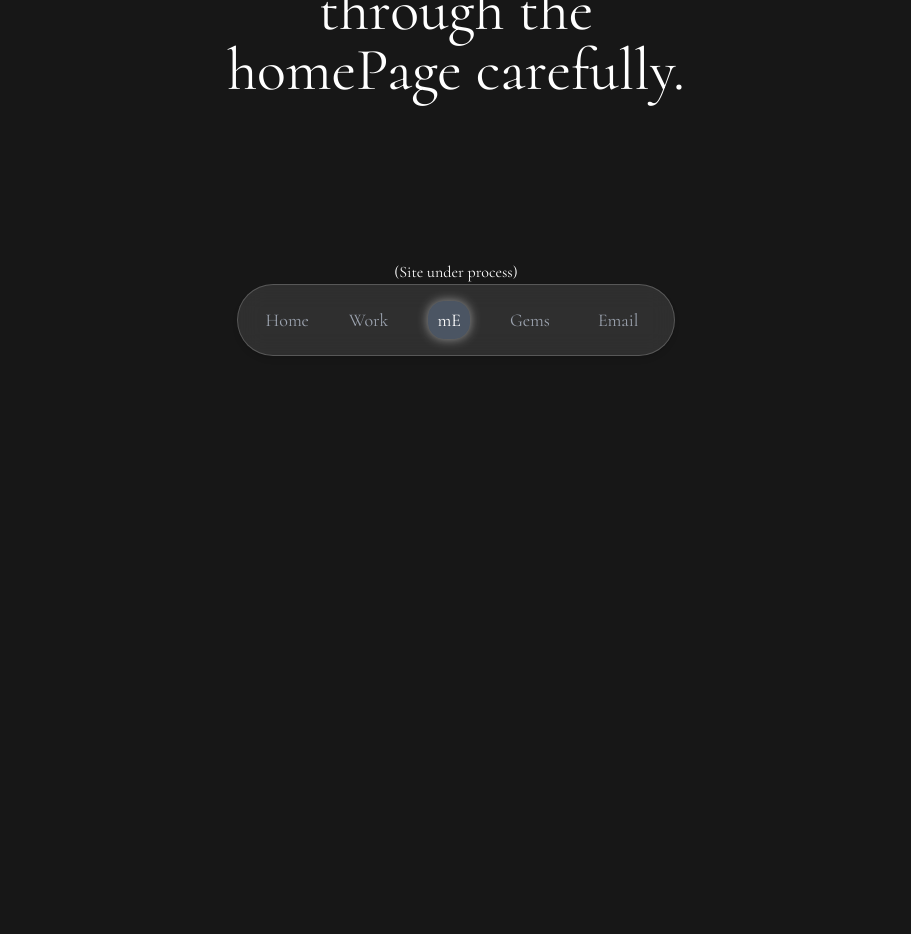
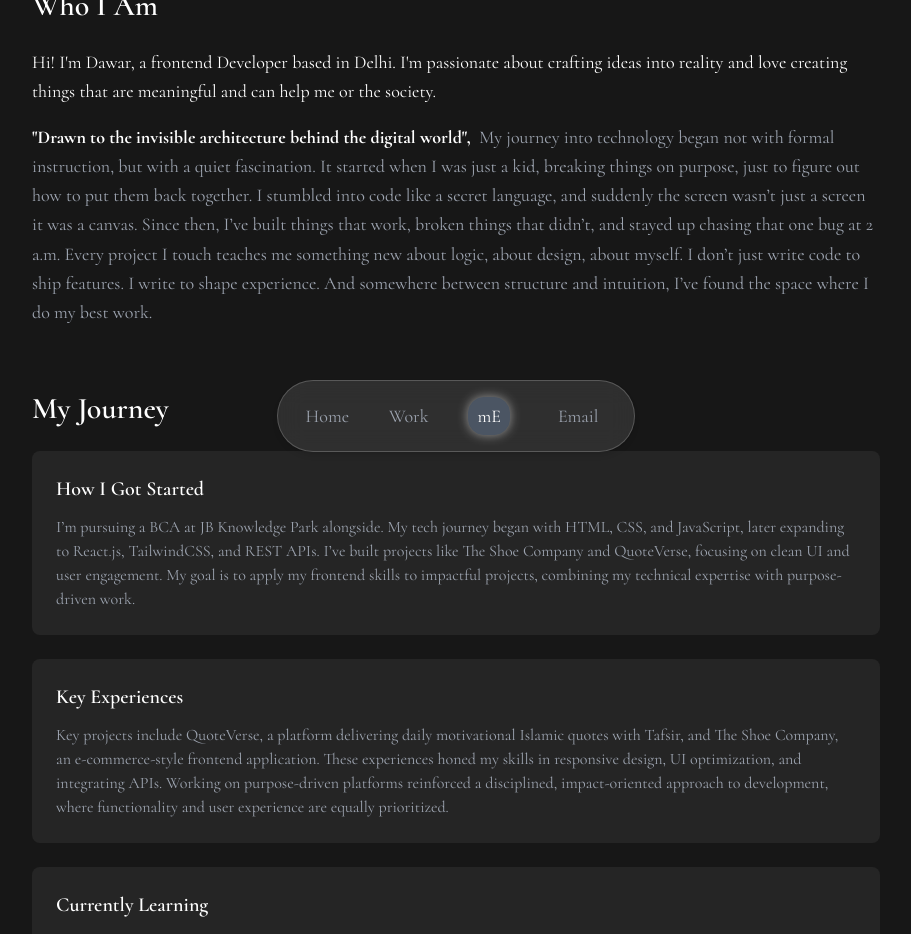
Before and after one commit to Dawar-Anwar-Khan/Dawar-portfolio, a React (Vite) app: page /me in a window 1280 px wide. Shown: the part 300-1234 px from the top of the page, without its empty margins (184-1095 px from the left). Before the commit the page ends 800 px from the top, so only its background shows below. Built offline with nearby package versions, Linux system fonts and the light colour scheme; a web font is replaced by a local one.

Commit message:
me added

```diff
--- a/src/assets/components/Me.jsx
+++ b/src/assets/components/Me.jsx
@@ -1,10 +1,158 @@
-import React from 'react'
+import React from "react";
 
 export default function Me() {
   return (
-    <>
-    <div className='text-3xl md:text-6xl text-center py-40 px-20 w-xl lg:w-1/2 mx-auto'>If you're here then you haven't gone through the homePage carefully.</div>
-    <div className='text-center w-1/2 mx-auto'>(Site under process)</div>
-    </>
-  )
+    <div className="max-w-4xl mx-auto px-6 pt-32">
+      {/* Header Section */}
+      <div className="text-center mb-16">
+        <h1 className="md:text-[48px] text-[36px] md:text-6xl font-bold mb-4">
+          About Me
+        </h1>
+        <p className="text-xl md:text-2xl text-gray-400 max-w-2xl mx-auto">
+          Hey I'm Dawar - Frontend Developer
+        </p>
+      </div>
+
+      {/* Personal Introduction */}
+      <section className="mb-16">
+        <h2 className="text-2xl md:text-3xl font-semibold mb-6">Who I Am</h2>
+        <div className="prose prose-lg max-w-none">
+          <p className="text-lg leading-relaxed mb-4">
+            Hi! I'm Dawar, a frontend Developer based in Delhi. I'm passionate
+            about crafting ideas into reality and love creating things that are
+            meaningful and can help me or the society.
+          </p>
+          <p className="text-lg leading-relaxed text-gray-400">
+            <b>
+              "Drawn to the invisible architecture behind the digital world",
+            </b>
+            &nbsp; My journey into technology began not with formal instruction,
+            but with a quiet fascination. It started when I was just a kid,
+            breaking things on purpose, just to figure out how to put them back
+            together. I stumbled into code like a secret language, and suddenly
+            the screen wasn’t just a screen it was a canvas. Since then, I’ve
+            built things that work, broken things that didn’t, and stayed up
+            chasing that one bug at 2 a.m. Every project I touch teaches me
+            something new about logic, about design, about myself. I don’t just
+            write code to ship features. I write to shape experience. And
+            somewhere between structure and intuition, I’ve found the space
+            where I do my best work.
+          </p>
+        </div>
+      </section>
+
+      {/* Professional Journey */}
+      <section className="mb-16">
+        <h2 className="text-2xl md:text-3xl font-semibold mb-6">My Journey</h2>
+        <div className="space-y-6">
+          <div className="bg-[#252525] border-[#404040] p-6 rounded-lg">
+            <h3 className="text-xl font-semibold mb-3">How I Got Started</h3>
+            <p className=" text-gray-400">
+              I’m pursuing a BCA at JB Knowledge Park alongside. My tech journey
+              began with HTML, CSS, and JavaScript, later expanding to React.js,
+              TailwindCSS, and REST APIs. I’ve built projects like The Shoe
+              Company and QuoteVerse, focusing on clean UI and user engagement.
+              My goal is to apply my frontend skills to impactful projects,
+              combining my technical expertise with purpose-driven work.
+            </p>
+          </div>
+
+          <div className="bg-[#252525] border-[#404040]  p-6 rounded-lg">
+            <h3 className="text-xl font-semibold mb-3">Key Experiences</h3>
+            <p className=" text-gray-400">
+              Key projects include QuoteVerse, a platform delivering daily
+              motivational Islamic quotes with Tafsir, and The Shoe Company, an
+              e-commerce-style frontend application. These experiences honed my
+              skills in responsive design, UI optimization, and integrating
+              APIs. Working on purpose-driven platforms reinforced a
+              disciplined, impact-oriented approach to development, where
+              functionality and user experience are equally prioritized.
+            </p>
+          </div>
+
+          <div className="bg-[#252525] border-[#404040] p-6 rounded-lg">
+            <h3 className="text-xl font-semibold mb-3">Currently Learning</h3>
+            <p className=" text-gray-400">
+              I am currently focused on expanding my skill set by learning backend development, with the goal of becoming a full-stack developer. This includes gaining proficiency in Node.js, Express, and database management to complement my frontend expertise. I am particularly excited about building scalable, end-to-end applications and enhancing my ability to deliver complete solutions for real-world projects.
+            </p>
+          </div>
+        </div>
+      </section>
+
+      {/* Beyond Work */}
+      {/* <section className="mb-16">
+        <h2 className="text-2xl md:text-3xl font-semibold mb-6">
+          Beyond the Work
+        </h2>
+        <div className="grid md:grid-cols-2 gap-8">
+          <div>
+            <h3 className="text-xl font-semibold mb-4">Personal Interests</h3>
+            <ul className="space-y-2  text-gray-400">
+              <li>• [Interest 1 and how it relates to your work/creativity]</li>
+              <li>• [Interest 2 and what you enjoy about it]</li>
+              <li>• [Interest 3 and why it's meaningful to you]</li>
+            </ul>
+          </div>
+
+          <div>
+            <h3 className="text-xl font-semibold mb-4">What Drives Me</h3>
+            <p className=" text-gray-400">
+              [What motivates you professionally and personally. This could be
+              problem-solving, helping others, creating beautiful things,
+              learning new technologies, etc.]
+            </p>
+          </div>
+        </div>
+      </section> */}
+
+      {/* Working Style & Values */}
+      <section className="mb-16">
+        <h2 className="text-2xl md:text-3xl font-semibold mb-6">How I Work</h2>
+        <div className="grid md:grid-cols-3 gap-6">
+          <div className="text-center p-6 border rounded-lg">
+            <h3 className="text-lg font-semibold mb-3">My Approach</h3>
+            <p className="text-gray-400">
+              Problem-solving with clarity, adaptability, and user-focused solutions.
+            </p>
+          </div>
+
+          <div className="text-center p-6 border rounded-lg">
+            <h3 className="text-lg font-semibold mb-3">Collaboration</h3>
+            <p className="text-gray-400">
+              Collaborative, clear, and feedback-driven communication.
+            </p>
+          </div>
+
+          <div className="text-center p-6 border rounded-lg">
+            <h3 className="text-lg font-semibold mb-3">Values</h3>
+            <p className="text-gray-400">
+              Quality, innovation, and seamless user experience.
+            </p>
+          </div>
+        </div>
+      </section>
+
+      {/* Call to Action */}
+      <section className="text-center bg-[#252525] border-[#404040] p-8 rounded-lg">
+        <h2 className="text-2xl font-semibold mb-4">Let's Connect</h2>
+        <p className="text-lg text-gray-400 mb-6 ">
+          I'm always interested in all kinds of opportunities or conversations.
+        </p>
+        <div className="space-x-4">
+          <a
+            href="mailto:kdawar0101@gmail.com"
+            className="inline-block bg-blue-600 text-white px-6 py-3 rounded-lg hover:bg-blue-700 transition-colors"
+          >
+            Get in Touch
+          </a>
+          <a
+            href="https://flowcv.com/resume/ofqoosgmrv8l"
+            className="inline-block border border-blue-600 text-blue-600 px-6 py-3 rounded-lg hover:bg-blue-50 transition-colors"
+          >
+            View Resume
+          </a>
+        </div>
+      </section>
+    </div>
+  );
 }
--- a/src/assets/components/Navbar.jsx
+++ b/src/assets/components/Navbar.jsx
@@ -13,7 +13,7 @@ export default function Navbar() {
                 <NavLink className={({isActive}) => isActive ? 'shadow-[0_0_11px_rgba(255,255,255,0.5)] text-white border border-gray-600  bg-gray-600 rounded-2xl py-1 px-2' : ''} to="/">Home</NavLink>
                 <NavLink className={({isActive}) => isActive ? 'shadow-[0_0_15px_rgba(255,255,255,0.5)] text-white border border-gray-600  bg-gray-600 rounded-2xl py-1 px-2' : ''} to="/works">Work</NavLink>
                 <NavLink className={({isActive}) => isActive ? 'shadow-[0_0_11px_rgba(255,255,255,0.5)] text-white border border-gray-600  bg-gray-600 rounded-2xl py-1 px-2' : ''} to="/me">mE</NavLink>
-                <NavLink className={({isActive}) => isActive ? 'shadow-[0_0_15px_rgba(255,255,255,0.5)] text-white border border-gray-600  bg-gray-600 rounded-2xl py-1 px-2' : ''} to="/Gems">Gems</NavLink>
+                {/* <NavLink className={({isActive}) => isActive ? 'shadow-[0_0_15px_rgba(255,255,255,0.5)] text-white border border-gray-600  bg-gray-600 rounded-2xl py-1 px-2' : ''} to="/Gems">Gems</NavLink> */}
                 <span className= 'hover:shadow-[0_0_15px_rgba(255,255,255,0.5)] text-gray-400 hover:text-white border-none hover:border hover:border-gray-600 hover:cursor-pointer hover:bg-[#424141] rounded-2xl py-1 px-2' onClick={() => { alert('Text copied to clipboard!')
                   return navigator.clipboard.writeText('kdawar0101@gmail.com')}}>Email</span>
             </ul>
```
